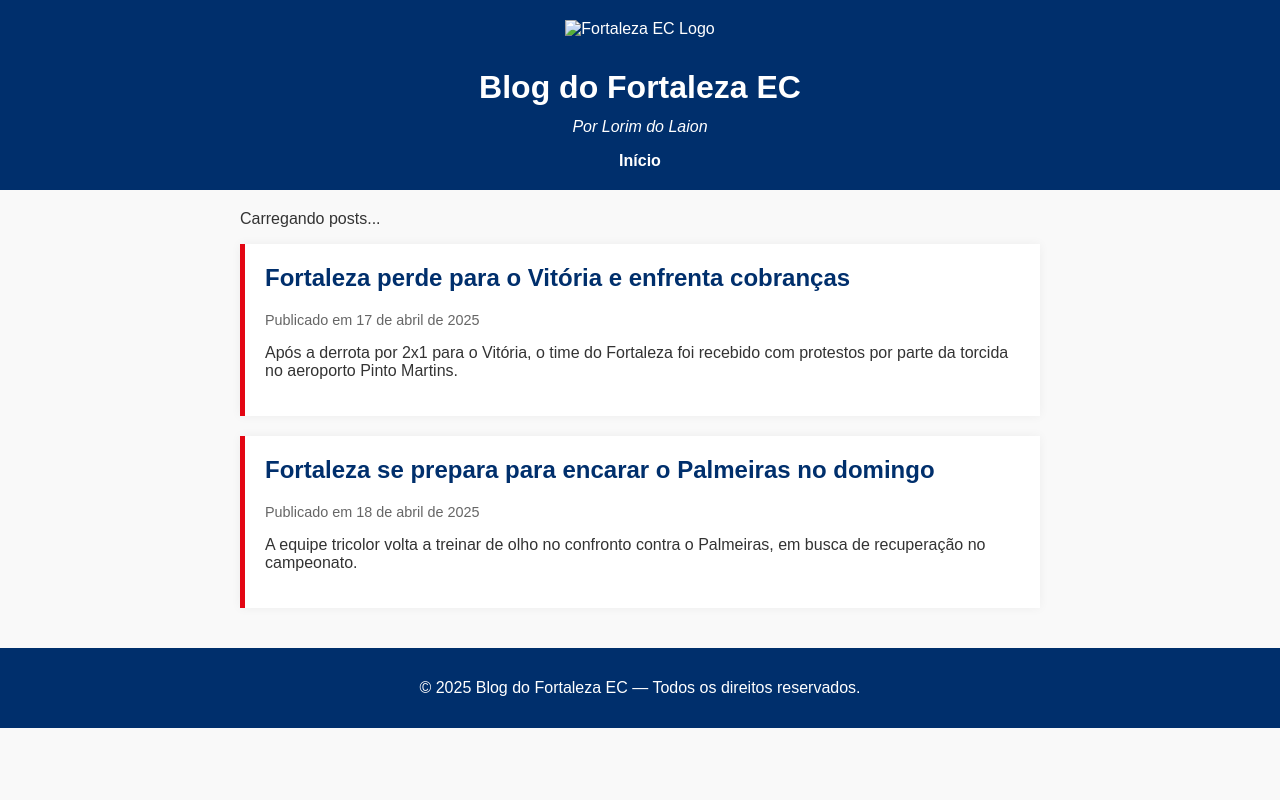
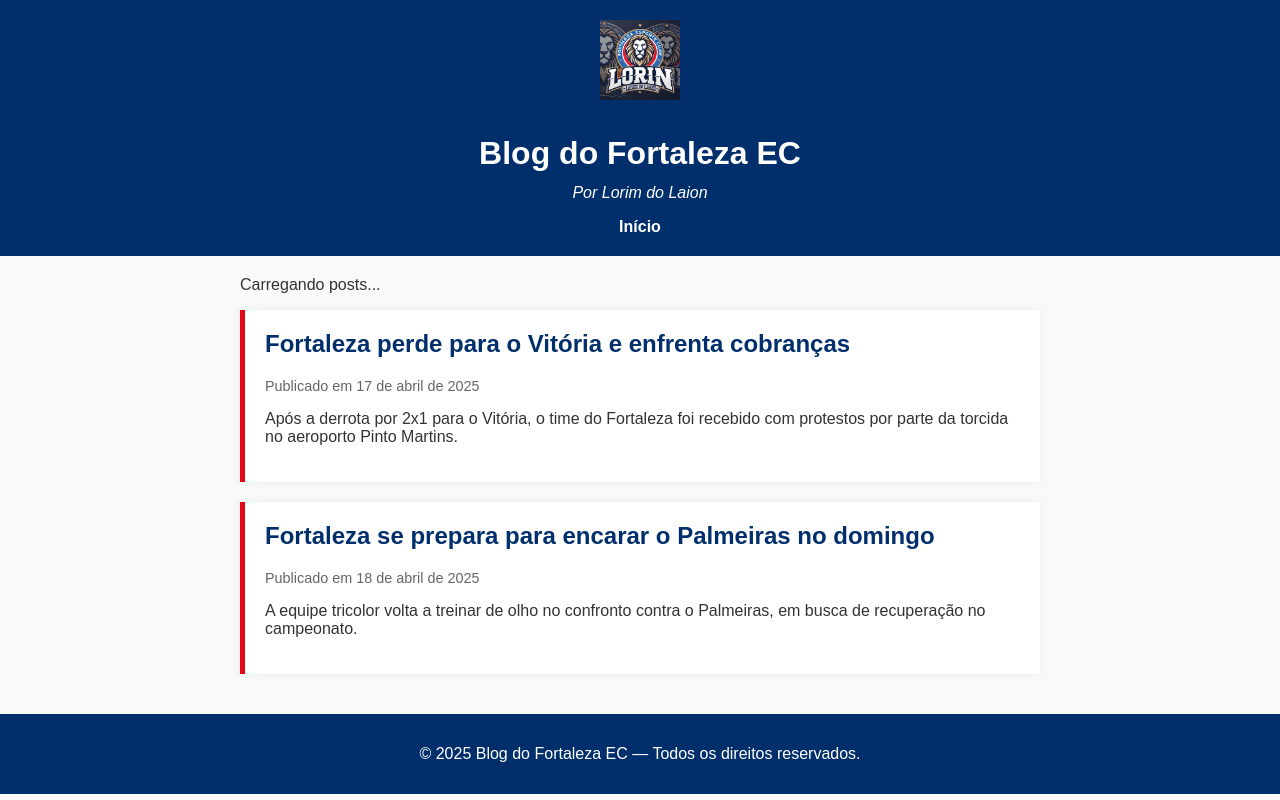
Before and after one commit to ananiasbezerra/blog-lorim-do-laion-, a plain HTML site: page index.html in a window 1280 px wide. Drawn offline with Linux system fonts and the light colour scheme.

Commit message:
teste
mandar novamente

```diff
--- a/index.html
+++ b/index.html
@@ -8,7 +8,7 @@
 </head>
 <body>
   <header>
-    <img src="img/fortaleza-logo.png" alt="Fortaleza EC Logo" class="logo" />
+    <img src="img/lorim-logo.jpg" alt="Fortaleza EC Logo" class="logo" />
     <h1>Blog do Fortaleza EC</h1>
     <p class="autor">Por Lorim do Laion</p>
     <nav>
```
Also changed, not shown: img/lorim-logo.jpg (added), 1 other file.
